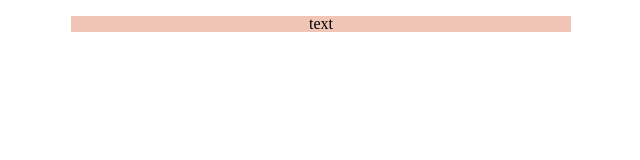
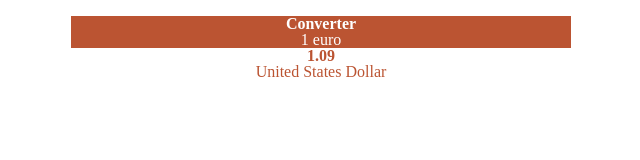
Before and after one commit to svitlanaburlak/Converter_React, a React app: page / in a window 1280 px wide. Shown: the whole page, without its empty margins (319-959 px from the left). Built offline with nearby package versions, Linux system fonts and the light colour scheme.

Commit message:
components: header, result

```diff
--- a/src/components/Converter/index.js
+++ b/src/components/Converter/index.js
@@ -1,10 +1,14 @@
 // == Import
+import Header from 'src/components/Header';
+import Result from 'src/components/Result';
+import Currencies from 'src/data/currencies';
 import './converter.css';
 
 function Converter() {
   return (
     <div className="converter">
-      text
+      <Header />
+      <Result />
     </div>
   );
 }
--- /dev/null
+++ b/src/components/Header/header.scss
@@ -0,0 +1,14 @@
+@use "/src/styles/vars";
+
+.header {
+  background-color: vars.$mainColor;
+
+  &-title {
+    color: vars.$clear;
+    font-weight: 700;
+  }
+
+  &-subtitle {
+    color: vars.$clear;
+  }
+}
--- /dev/null
+++ b/src/components/Header/index.js
@@ -0,0 +1,12 @@
+import './header.scss';
+
+function Header() {
+  return (
+    <header className="header">
+      <h1 className="header-title">Converter</h1>
+      <p className="header-subtitle">1 euro</p>
+    </header>
+  )
+}
+
+export default Header;
--- /dev/null
+++ b/src/components/Result/index.js
@@ -0,0 +1,12 @@
+import './result.scss';
+
+function Result() {
+  return (
+    <header className="result">
+      <h1 className="result-title">1.09</h1>
+      <p className="result-subtitle">United States Dollar</p>
+    </header>
+  )
+}
+
+export default Result;
--- /dev/null
+++ b/src/components/Result/result.scss
@@ -0,0 +1,14 @@
+@use "/src/styles/vars";
+
+.result {
+  background-color: vars.$clear;
+
+  &-title{
+    color: vars.$mainColor;
+    font-weight: 700;
+  }
+
+  &-subtitle {
+    color: vars.$mainColor;
+  }
+}
--- a/src/styles/_vars.scss
+++ b/src/styles/_vars.scss
@@ -0,0 +1,3 @@
+$mainColor: #bb5432;
+$altColor: #f1c5b6;
+$clear: #fff;
--- a/src/styles/index.scss
+++ b/src/styles/index.scss
@@ -8,6 +8,7 @@
 
 body {
   font-family: 'Niconne', cursive;
+  font-size: 300;
 }
 
 /*
```
Also changed, not shown: 1 other file.
